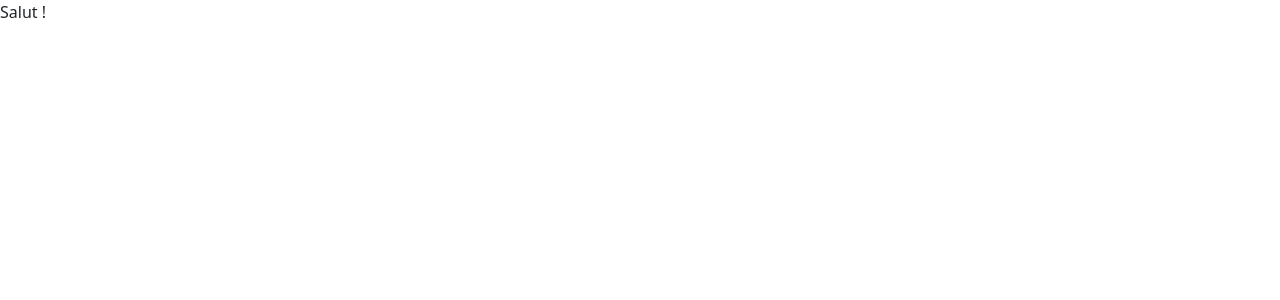
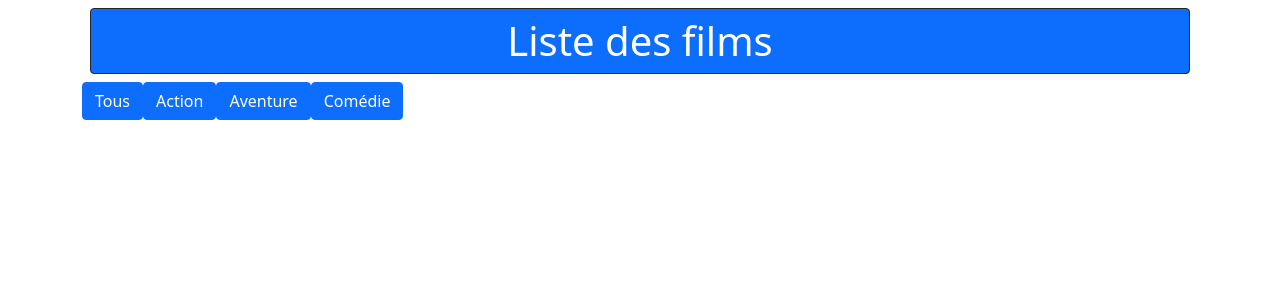
Before and after one commit to bezedache29/react-movies-hooks, a React (Create React App) app: page / in a window 1280 px wide. Shown: the top 300 px of the page. Built offline with nearby package versions, Linux system fonts and the light colour scheme.

Commit message:
Création de la home + composants bouton et titre

```diff
--- a/src/App.js
+++ b/src/App.js
@@ -1,8 +1,9 @@
+import Movies from "./containers/Movies/Movies";
 
 function App() {
   return (
-    <div className="App">
-      Salut !
+    <div className="container">
+      <Movies />
     </div>
   );
 }
--- /dev/null
+++ b/src/components/buttons/ButtonPrimary.js
@@ -0,0 +1,9 @@
+import React from 'react';
+
+const ButtonPrimary = (props) => {
+  return (
+    <button class="btn btn-primary" onClick={props.click}>{props.children}</button>
+  );
+};
+
+export default ButtonPrimary;
--- /dev/null
+++ b/src/components/titles/H1.js
@@ -0,0 +1,16 @@
+import React from 'react';
+import ButtonPrimary from '../buttons/ButtonPrimary';
+
+const H1 = (props) => {
+  return (
+    <>
+      <h1 className="border border-dark rounded text-white text-center bg-primary m-2 p-2">{props.children}</h1>
+      <ButtonPrimary>Tous</ButtonPrimary>
+      <ButtonPrimary>Action</ButtonPrimary>
+      <ButtonPrimary>Aventure</ButtonPrimary>
+      <ButtonPrimary>Comédie</ButtonPrimary>
+    </>
+  );
+};
+
+export default H1;
--- /dev/null
+++ b/src/containers/Movies/Movies.js
@@ -0,0 +1,12 @@
+import React from 'react';
+import H1 from '../../components/titles/H1';
+
+const Movies = () => {
+  return (
+    <div>
+      <H1>Liste des films</H1>
+    </div>
+  );
+};
+
+export default Movies;
```
